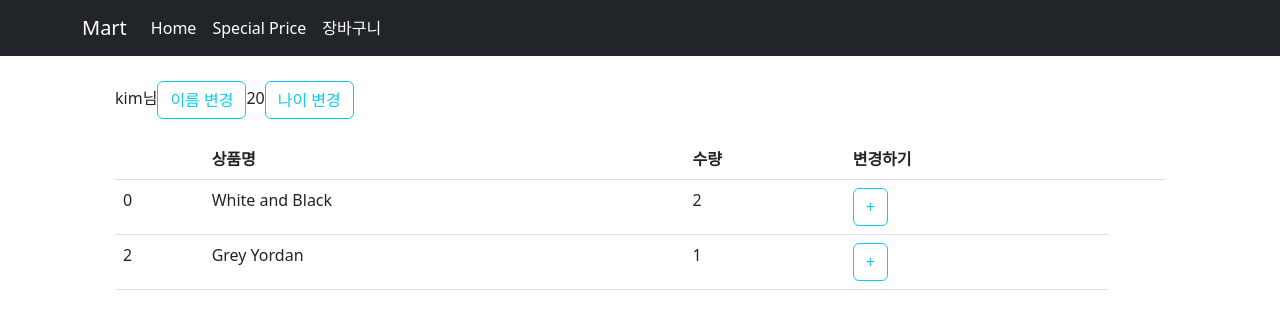
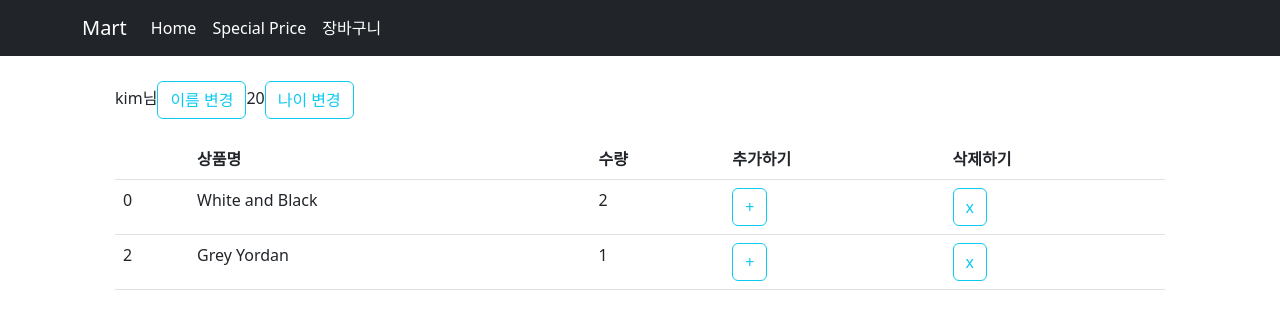
Before and after one commit to shalalah/clone_practice, a React (Create React App) app: page /cart in a window 1280 px wide. Shown: the top 320 px of the page. Built offline with nearby package versions, Linux system fonts and the light colour scheme.

Commit message:
삭제하기 구현

```diff
--- a/src/component/Cart.js
+++ b/src/component/Cart.js
@@ -5,7 +5,7 @@ import { Table, Button } from "react-bootstrap";
 // state 가져오기, 변경함수 가져오기
 import { useSelector, useDispatch } from "react-redux";
 //state변경함수 가져오기
-import { changeName, increase, changeCount } from "../store";
+import { changeName, increase, changeCount, deleteItem } from "../store";
 
 export default function Cart() {
     let state = useSelector((state) => state);
@@ -44,8 +44,8 @@ export default function Cart() {
                         <th></th>
                         <th>상품명</th>
                         <th>수량</th>
-                        <th>변경하기</th>
-                        <th></th>
+                        <th>추가하기</th>
+                        <th>삭제하기</th>
                     </tr>
                 </thead>
                 <tbody>
@@ -65,6 +65,16 @@ export default function Cart() {
                                     +
                                 </Button>
                             </td>
+                            <td>
+                                <Button
+                                    variant="outline-info"
+                                    onClick={() => {
+                                        dispatch(deleteItem(item.id));
+                                    }}
+                                >
+                                    x
+                                </Button>
+                            </td>
                         </tr>
                     ))}
                 </tbody>
--- a/src/component/Detail.js
+++ b/src/component/Detail.js
@@ -41,7 +41,7 @@ const Detail = (props) => {
         setTimeout(() => {
             setAppear(false);
             setFade("end");
-        }, 2000);
+        }, 1000);
         if (isNaN(num) == true) {
             alert("숫자만 입력하세요");
         }
--- a/src/store.js
+++ b/src/store.js
@@ -19,12 +19,33 @@ let cart = createSlice({
             state[num].count += 1;
         },
         addState(state, action) {
-            state.push(action.payload);
-            // console.log(action.payload);
+            let find = state.findIndex((item) => {
+                return item.id === action.payload.id;
+            });
+
+            if (find === -1) {
+                state.push(action.payload);
+            } else {
+                state[find].count += 1;
+            }
+            // if (state[find].id === action.payload.id) {
+            //     state[find].count += 1;
+            // } else {
+            //     state.push(action.payload);
+            // }
+            // state[find].id === action.payload.id
+            //     ? (state[find].count += 1)
+            //     : state.push(action.payload);
+        },
+        deleteItem(state, action) {
+            let delIndex = state.findIndex((item) => {
+                return item.id === action.payload;
+            });
+            state.splice(delIndex, 1);
         },
     },
 });
-export let { changeCount, addState } = cart.actions;
+export let { changeCount, addState, deleteItem } = cart.actions;
 
 export default configureStore({
     reducer: {
```
